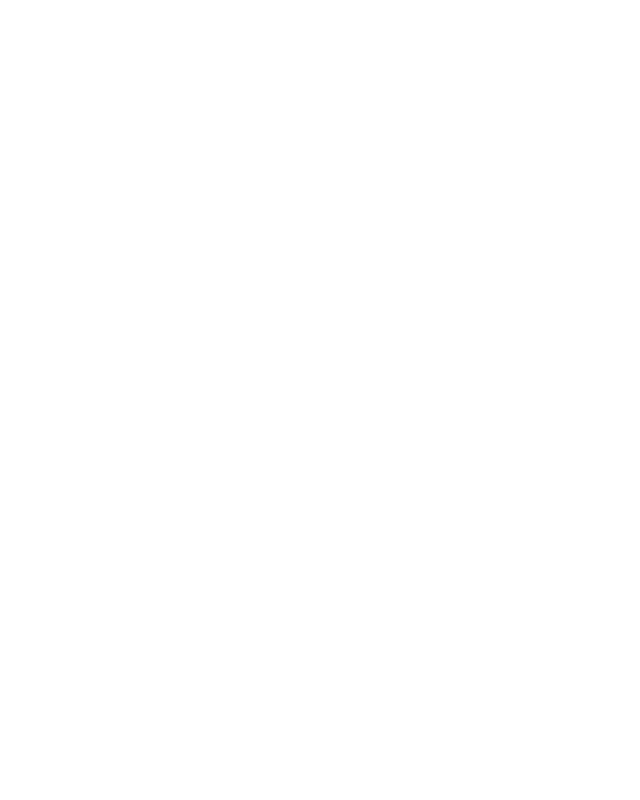
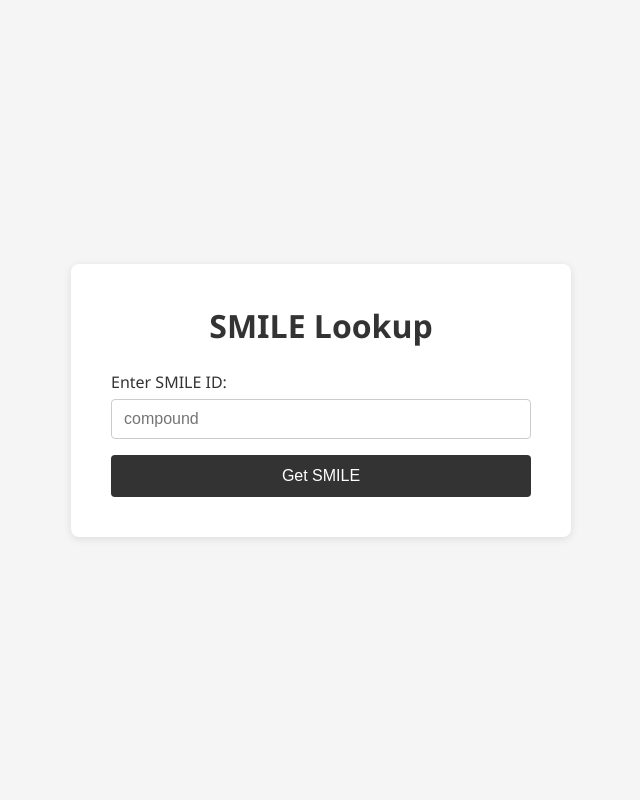
Before and after one commit to samSRaina/ReMediX, a FastAPI app: page / in a window 1280 px wide. Before the commit the part shown is empty. Shown: the whole page, without its empty margins (319-959 px from the left). Run offline with FastAPI, Linux system fonts and the light colour scheme; parts of the project's set-up code (start-up, migrations or seed data) failed here and were passed over.

Commit message:
Add static files, base template, and improve routing
Added static CSS and a base layout.html template for consistent styling. Mounted the static directory in FastAPI, fixed API route prefix, and made view and API endpoints async.

```diff
--- a/main.py
+++ b/main.py
@@ -1,7 +1,10 @@
 from fastapi import FastAPI
+from fastapi.staticfiles import StaticFiles
+from pathlib import Path
 
 from src.routers import api, views
 
 app = FastAPI()
+app.mount("/static", StaticFiles(directory=Path(__file__).resolve().parent / "src" / "static"), name="static")
 app.include_router(api.router)
 app.include_router(views.router)
--- a/src/routers/api.py
+++ b/src/routers/api.py
@@ -3,6 +3,6 @@ import src.services.logic as func
 
 router= APIRouter(prefix="/api")
 
-@router.get("smile/{smile_id}")
-def get_smile_api(smile_id: str):
+@router.get("/smile/{smile_id}")
+async def get_smile_api(smile_id: str):
     return func.get_smile(smile_id)
--- a/src/routers/views.py
+++ b/src/routers/views.py
@@ -6,5 +6,5 @@ router = APIRouter()
 templates = (Jinja2Templates(directory=Path(__file__).resolve().parent.parent/"templates"))
 
 @router.get("/",include_in_schema=False, name="home")
-def home(request: Request):
+async def home(request: Request):
     return templates.TemplateResponse(request, "home.html")
--- a/src/static/main.css
+++ b/src/static/main.css
@@ -0,0 +1,90 @@
+* {
+    margin: 0;
+    padding: 0;
+    box-sizing: border-box;
+}
+
+body {
+    font-family: 'Segoe UI', Tahoma, Geneva, Verdana, sans-serif;
+    background: #f5f5f5;
+    min-height: 100vh;
+    display: flex;
+    justify-content: center;
+    align-items: center;
+}
+
+.container {
+    background: white;
+    padding: 40px;
+    border-radius: 8px;
+    box-shadow: 0 2px 8px rgba(0, 0, 0, 0.1);
+    max-width: 500px;
+    width: 90%;
+}
+
+h1 {
+    color: #333;
+    margin-bottom: 24px;
+    text-align: center;
+}
+
+.form-group {
+    margin-bottom: 16px;
+}
+
+label {
+    display: block;
+    margin-bottom: 6px;
+    color: #333;
+    font-weight: 500;
+}
+
+input[type="text"] {
+    width: 100%;
+    padding: 10px 12px;
+    border: 1px solid #ccc;
+    border-radius: 4px;
+    font-size: 16px;
+}
+
+input[type="text"]:focus {
+    outline: none;
+    border-color: #333;
+}
+
+button {
+    width: 100%;
+    padding: 12px;
+    background: #333;
+    color: white;
+    border: none;
+    border-radius: 4px;
+    font-size: 16px;
+    font-weight: 500;
+    cursor: pointer;
+}
+
+button:hover {
+    background: #555;
+}
+
+.result {
+    margin-top: 20px;
+    padding: 16px;
+    background: #f9f9f9;
+    border-radius: 4px;
+    border-left: 3px solid #333;
+    word-break: break-all;
+}
+
+.result-label {
+    font-weight: 600;
+    color: #333;
+    margin-bottom: 6px;
+}
+
+.result-value {
+    color: #555;
+    font-family: monospace;
+    font-size: 14px;
+}
--- a/src/templates/home.html
+++ b/src/templates/home.html
@@ -1,10 +1,16 @@
-<!DOCTYPE html>
-<html lang="en">
-<head>
-    <meta charset="UTF-8">
-    <title>Title</title>
-</head>
-<body>
+{% extends "layout.html" %}
+{% block content %}
+        <h1>SMILE Lookup</h1>
+        <form id="smileForm">
+            <div class="form-group">
+                <label for="smileId">Enter SMILE ID:</label>
+                <input type="text" id="smileId" name="smileId" placeholder="compound">
+            </div>
+            <button type="submit">Get SMILE</button>
+        </form>
+        <div class="result" id="result" style="display: none">
+            <div class="result-label">SMILE Result:</div>
+            <div class="result-value" id="smileOutput"></div>
+        </div>
 
-</body>
-</html>
+{% endblock %}
--- /dev/null
+++ b/src/templates/layout.html
@@ -0,0 +1,29 @@
+<!DOCTYPE html>
+<html lang="en">
+<head>
+    <meta charset="UTF-8">
+    <meta name="viewport" content="width=device-width, initial-scale=1.0">
+    <title>{% block title %}Drug Repurpose App{% endblock %}</title>
+    <link rel="stylesheet" href="{{ url_for('static', path='main.css') }}">
+    {% block extra_styles %}{% endblock %}
+</head>
+<body>
+    <div class="container">
+        {% block content %}
+        {% endblock %}
+    </div>
+
+    <script>
+        document.getElementById('smileForm')?.addEventListener('submit', function(e) {
+            e.preventDefault();
+            const smileId = document.getElementById('smileId').value;
+            const resultDiv = document.getElementById('result');
+            const outputDiv = document.getElementById('smileOutput');
+
+            outputDiv.textContent = smileId;
+            resultDiv.style.display = 'block';
+        });
+    </script>
+    {% block extra_scripts %}{% endblock %}
+</body>
+</html>
```
